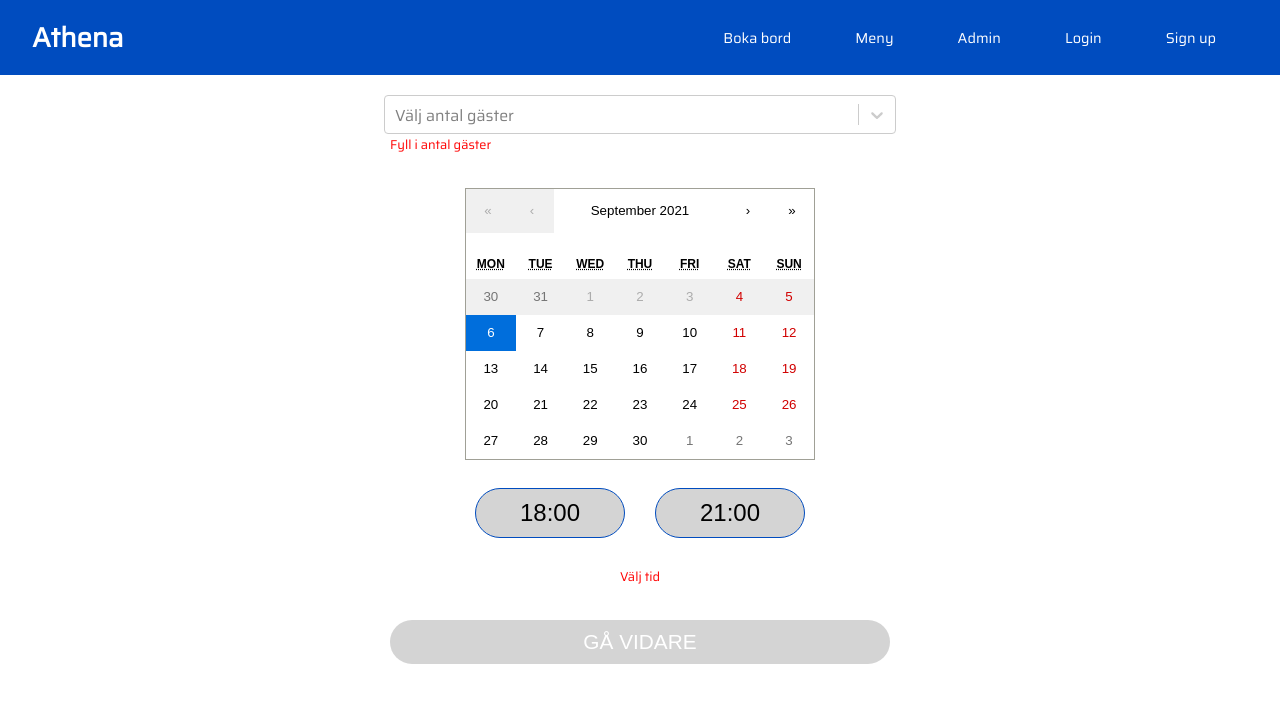
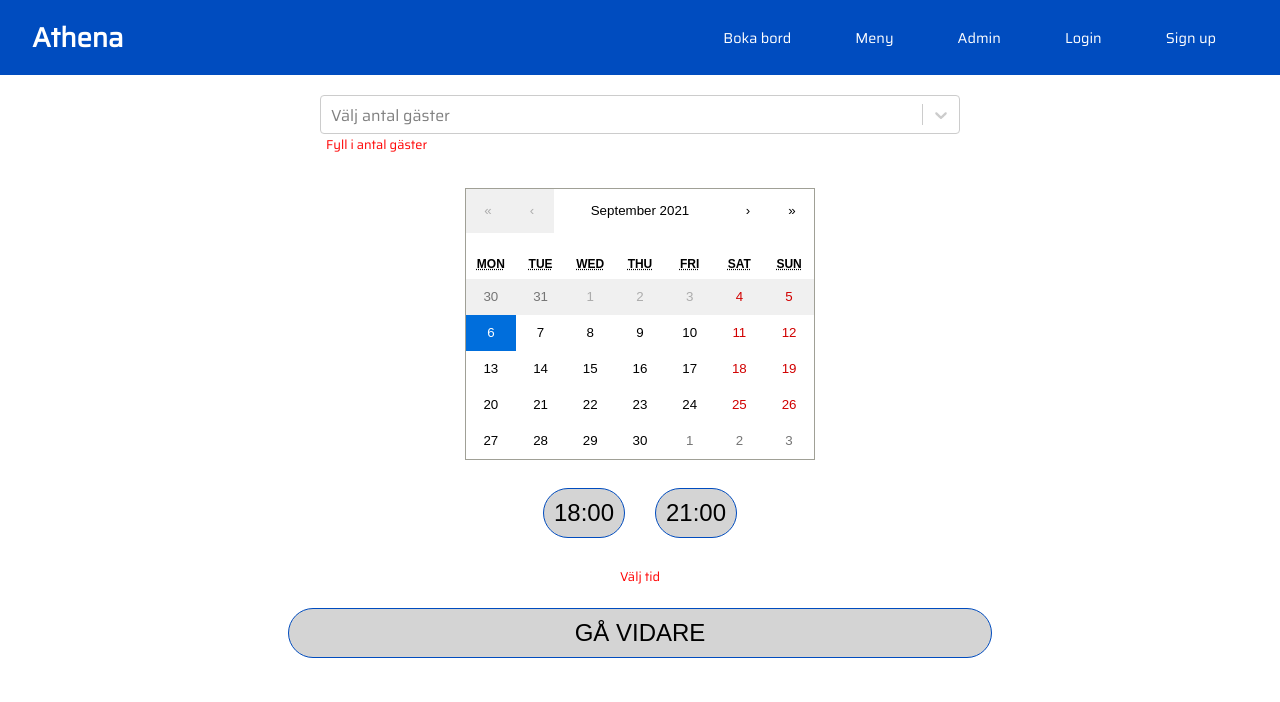
Before and after one commit to iidalindh/Restaurant, a React (Create React App) app in the folder Client/: page /booking in a window 1280 px wide. Shown: the top 702 px of the page. Built offline with nearby package versions, Linux system fonts and the light colour scheme; no server answers.

Commit message:
fixed styling

```diff
--- a/Client/src/components/booking/Booking.tsx
+++ b/Client/src/components/booking/Booking.tsx
@@ -5,7 +5,7 @@ import { BookingGuests } from "./BookingGuests";
 import { BookingCalendar } from "./BookingCalendar";
 import { BookingTime } from "./BookingTime";
 import { BookingDetails } from "./BookingDetails";
-
+import {Button} from '../../styles';
 import { Navbar } from "../navbar/Navbar";
 import styled from "styled-components";
 import { BookingConfirmed } from "./BookingConfirmed";
@@ -194,28 +194,7 @@ const BookingSite = styled.section`
   align-items: center;
 `;
 
-const Button = styled.button`
-  width: 500px;
-  background-color: blue;
-  color: white;
-  padding: 10px;
-  margin: 20px 0;
-  border: none;
-  border-radius: 50px;
-  cursor: pointer;
-  font-size: 1.3em;
 
-  &hover {
-    background-color: #213fea;
-  }
-
-  :disabled {
-    background-color: #d4d4d4;
-    :hover {
-      cursor: not-allowed;
-    }
-  }
-`;
 
 const Div = styled.div`
   display: flex;
--- a/Client/src/components/booking/BookingGuests.tsx
+++ b/Client/src/components/booking/BookingGuests.tsx
@@ -45,7 +45,7 @@ export const BookingGuests = (props: IBookingGuestsProps) => {
 
 const Div = styled.div`
   padding: 20px;
-  width: 40%;
+  width: 50%;
 `;
 
 const ErrorMessage = styled.p`
--- a/Client/src/styles.ts
+++ b/Client/src/styles.ts
@@ -13,12 +13,12 @@ export const Input = styled.input`
 `;
 
 export const Button = styled.button`
-width: 150px;
+width: 55%;
 background-color: white;
 color: black;
 padding: 10px;
 margin: 8px 15px;
-border: 1px solid #004cbf;
+border: 1px solid ${colorScheme.main};
 border-radius: 50px;
 cursor: pointer;
 font-size: 1.5em;
```
